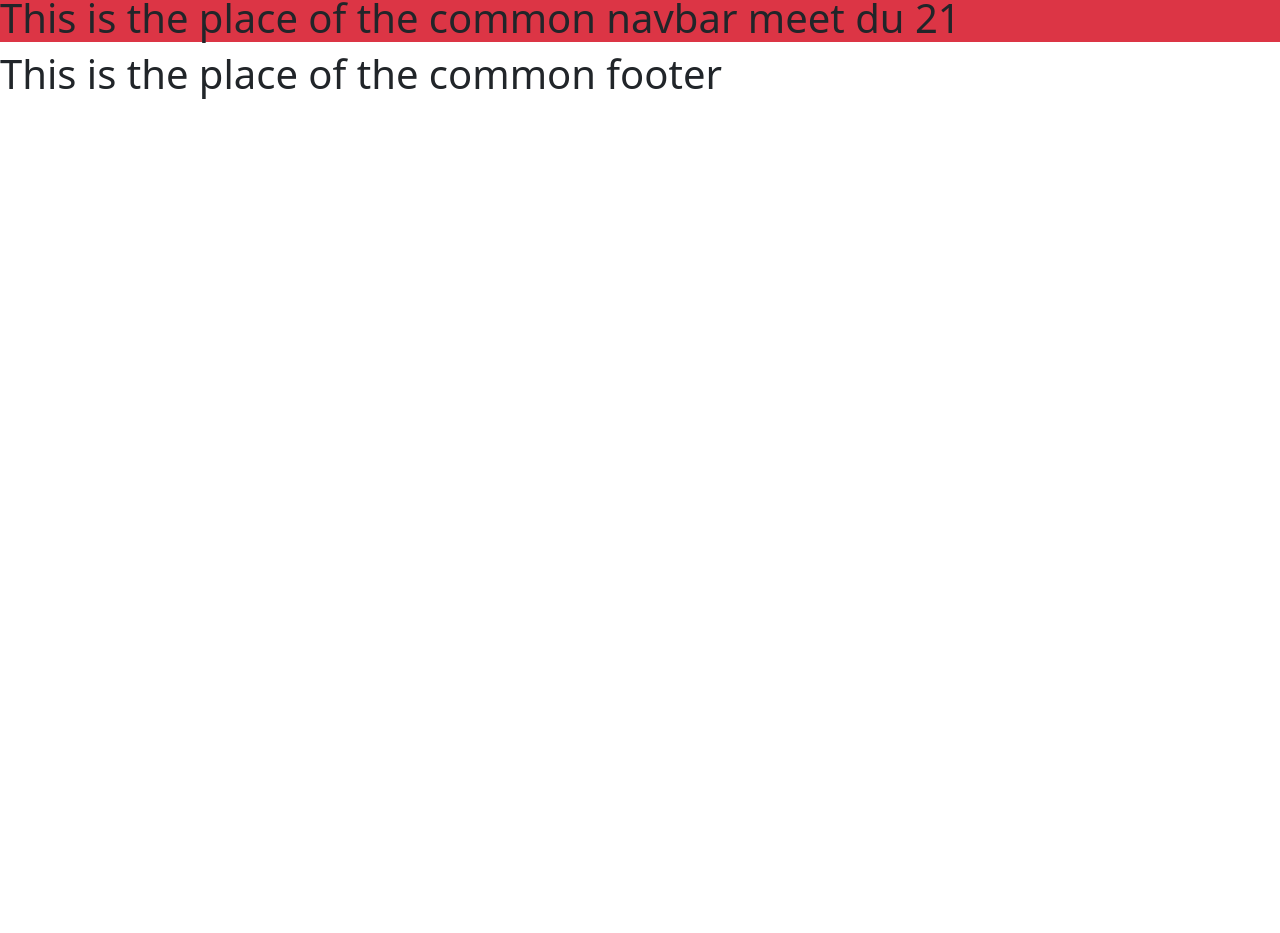
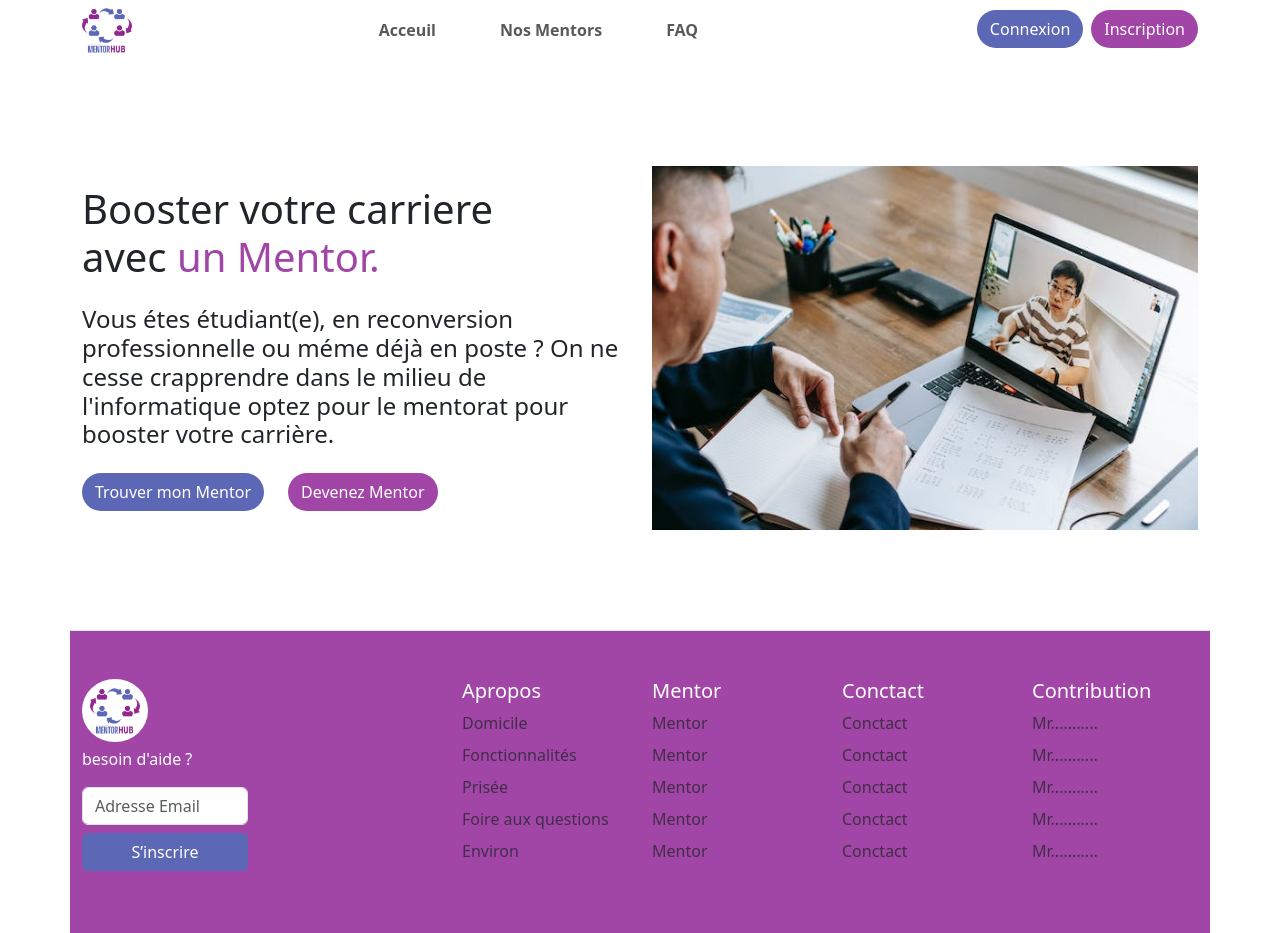
Before and after one commit to MAMADOU12-max/mentorat-frontend-project, a Vue app: page / in a window 1280 px wide. Shown: the part 6-939 px from the top of the page. Before the commit the page ends 800 px from the top, so only its background shows below. Built offline with nearby package versions, Linux system fonts and the light colour scheme.

Commit message:
mise en forme de la AppBar & Appfooter & HomeScreen

```diff
--- a/src/App.vue
+++ b/src/App.vue
@@ -1,18 +1,10 @@
 <template>
-  <!-- <LoginScreen/> -->
-  <HomeScreen/>
+<!--   <LoginScreen/>-->
+  <home-screen></home-screen>
 </template>
 
-<script>
+<script setup>
 // import LoginScreen from './views/LoginScreen.vue'
 import HomeScreen from './views/HomeScreen.vue'
 
-
-export default {
-  name: 'App',
-  components: {
-    // LoginScreen,
-    HomeScreen
-  }
-}
 </script>
--- /dev/null
+++ b/src/components/AppBar.vue
@@ -0,0 +1,40 @@
+<template>
+    <nav class="navbar navbar-expand justify-content-between">
+        <div class="container align-items-center ">
+            <a href="#" class="navbar-brand flex-grow-1" >
+                <img class="img-fluid" width="50" height="50" v-bind:src="require('@/assets/images/mentor-hub.png')" alt="logo mentor-hub">
+            </a>
+            <div class="d-flex justify-content-between flex-grow-1">
+                <ul class="navbar-nav">
+                    <li class="nav-item me-5" v-for="menu in menus" v-bind:key="menu.id">
+                        <a class="nav-link fw-bold">{{ menu.name }}</a>
+                        <!--                        <router-link v-bind:to="{name: menu.namRouter}">-->
+                        <!--                            <a>{{ menu.name }}</a>-->
+                        <!--                        </router-link>-->
+                    </li>
+                </ul>
+                <div>
+                    <button type="button" class="btn bg-bleu me-2">Connexion</button>
+                    <button type="button" class="btn bg-rose">Inscription</button>
+                </div>
+            </div>
+        </div>
+    </nav>
+</template>
+
+
+<script setup>
+let menus =  [
+    {namRouter: "home", name: "Acceuil"},
+    {namRouter: "", name: "Nos Mentors"},
+    {namRouter: "", name: "FAQ"},
+]
+</script>
+
+<style scoped>
+
+.btn{
+    border-radius: 20px;
+}
+
+</style>
--- /dev/null
+++ b/src/components/AppFooter.vue
@@ -0,0 +1,102 @@
+<template>
+    <div class="container bg-rose">
+        <footer class="row row-cols-1  row-cols-sm-2 row-cols-md-3 row-cols-lg-6 py-5 border-top">
+            <div class="d-flex flex-column justify-content-between col mb-3">
+                <div class="d-flex">
+                    <div class="rounded-circle bg-white p-2">
+                        <img class="img-fluid" width="50" height="50" v-bind:src="require('@/assets/images/mentor-hub.png')" alt="logo mentor-hub">
+                    </div>
+                </div>
+                <div>
+                    <p >besoin d'aide ?</p>
+                    <div class="d-flex flex-column w-100 gap-2">
+                        <input type="email" class="form-control" placeholder="Adresse Email">
+                        <button class="btn bg-bleu" type="button">S’inscrire</button>
+                    </div>
+                </div>
+
+            </div>
+
+            <div class="col d-sm-none d-md-none d-lg-block  mb-3"></div>
+
+            <div class="col mb-3">
+                <h5>Apropos</h5>
+                <ul class="nav flex-column">
+                    <li class="nav-item mb-2"><a href="#" class="nav-link p-0 text-body-secondary">Domicile</a></li>
+                    <li class="nav-item mb-2"><a href="#" class="nav-link p-0 text-body-secondary">Fonctionnalités</a></li>
+                    <li class="nav-item mb-2"><a href="#" class="nav-link p-0 text-body-secondary">Prisée</a></li>
+                    <li class="nav-item mb-2"><a href="#" class="nav-link p-0 text-body-secondary">Foire aux questions</a></li>
+                    <li class="nav-item mb-2"><a href="#" class="nav-link p-0 text-body-secondary">Environ</a></li>
+                </ul>
+            </div>
+
+            <div class="col mb-3">
+                <h5>Mentor</h5>
+                <ul class="nav flex-column">
+                    <li class="nav-item mb-2"><a href="#" class="nav-link p-0 text-body-secondary">Mentor</a></li>
+                    <li class="nav-item mb-2"><a href="#" class="nav-link p-0 text-body-secondary">Mentor</a></li>
+                    <li class="nav-item mb-2"><a href="#" class="nav-link p-0 text-body-secondary">Mentor</a></li>
+                    <li class="nav-item mb-2"><a href="#" class="nav-link p-0 text-body-secondary">Mentor</a></li>
+                    <li class="nav-item mb-2"><a href="#" class="nav-link p-0 text-body-secondary">Mentor</a></li>
+                </ul>
+            </div>
+
+            <div class="col mb-3">
+                <h5>Conctact</h5>
+                <ul class="nav flex-column">
+                    <li class="nav-item mb-2"><a href="#" class="nav-link p-0 text-body-secondary">Conctact</a></li>
+                    <li class="nav-item mb-2"><a href="#" class="nav-link p-0 text-body-secondary">Conctact</a></li>
+                    <li class="nav-item mb-2"><a href="#" class="nav-link p-0 text-body-secondary">Conctact</a></li>
+                    <li class="nav-item mb-2"><a href="#" class="nav-link p-0 text-body-secondary">Conctact</a></li>
+                    <li class="nav-item mb-2"><a href="#" class="nav-link p-0 text-body-secondary">Conctact</a></li>
+                </ul>
+            </div>
+
+            <div class="col mb-3">
+                <h5>Contribution</h5>
+                <ul class="nav flex-column">
+                    <li class="nav-item mb-2"><a href="#" class="nav-link p-0 text-body-secondary">Mr...........</a></li>
+                    <li class="nav-item mb-2"><a href="#" class="nav-link p-0 text-body-secondary">Mr...........</a></li>
+                    <li class="nav-item mb-2"><a href="#" class="nav-link p-0 text-body-secondary">Mr...........</a></li>
+                    <li class="nav-item mb-2"><a href="#" class="nav-link p-0 text-body-secondary">Mr...........</a></li>
+                    <li class="nav-item mb-2"><a href="#" class="nav-link p-0 text-body-secondary">Mr...........</a></li>
+                </ul>
+            </div>
+        </footer>
+        <div class="row d-flex divider-custom">
+            <div class="col divider-custom-line"></div>
+            <div class="col d-flex justify-content-between">
+                <img class="img-fluid" width="40"  v-for="image in images" :key="image.id" v-bind:src="require(`../assets/icons/${image.name}`)" v-bind:alt="image.alt" />
+            </div>
+            <div class="col divider-custom-line"></div>
+        </div>
+    </div>
+</template>
+
+
+<script setup>
+
+let images = [
+    { name: "pinterest_60px.png", alt: "pinterest icon" },
+    { name: "facebook_48px.png", alt: "facebook icon" },
+    { name: "whatsapp_60px.png", alt: "whatsapp icon" },
+]
+
+</script>
+
+<style scoped>
+
+.divider-custom {
+    display: flex;
+    justify-content: center;
+    align-items: center;
+}
+
+.divider-custom .divider-custom-line {
+    width: 100%;
+    height: 0.25rem;
+    background-color: #ffffff;
+    border-color: #ffffff;
+}
+
+</style>
--- a/src/components/Appbar.vue
+++ /dev/null
@@ -1,12 +0,0 @@
-<template>
-    <div>
-       <h1 class="bg-danger">This is the place of the common navbar meet du 21</h1>
-    </div>
-</template>
-
-
-<script>
-export default {
-    name: "AppNavbar"
-}
-</script>
--- a/src/components/Appfooter.vue
+++ /dev/null
@@ -1,12 +0,0 @@
-<template>
-    <div>
-        <h1>This is the place of the common footer</h1>
-    </div>
-</template>
-
-
-<script>
-export default {
-    name: "AppFooter"
-}
-</script>
--- a/src/index.css
+++ b/src/index.css
@@ -10,6 +10,12 @@ a {
 
 .bg-rose{
     background-color: #a146a6;
+    color:white ;
+}
+
+.bg-bleu{
+    background-color: #5c67b6;
+    color:white ;
 }
 
 .text-rose{
--- a/src/views/HomeScreen.vue
+++ b/src/views/HomeScreen.vue
@@ -3,17 +3,38 @@
 
         <!-- Separation des section -->
 
+        <!-- start navbar section [Javis]-->
+        <appbar></appbar>
+        <!-- end navbar section -->
+
         <!-- section1: navbar, footer booster votre carriere  [Javis]-->
+        <div class="container" id="landing">
+            <div class="container">
+                <div class="row">
+                    <div class="col-lg-6 d-lg-flex flex-lg-column justify-content-center align-items-stretch pt-5 pt-lg-0 order-2 order-lg-1">
+                        <div class="txt-landing">
+                            <h1 class="mb-4">Booster votre carriere <br> avec <span style="color: #a146a6">un Mentor.</span></h1>
+                            <h4 class="mb-4">
+                                Vous étes étudiant(e), en reconversion
+                                professionnelle ou méme déjà en poste ?
+                                On ne cesse crapprendre dans le milieu
+                                de l'informatique optez pour le mentorat
+                                pour booster votre carrière.
+                            </h4>
+                            <a href="#" class="btn bg-bleu me-4"> Trouver mon Mentor </a>
+                            <a href="#" class="btn bg-rose"> Devenez Mentor </a>
+                        </div>
+                    </div>
+                    <div class="col-lg-6 d-lg-flex flex-lg-column align-items-stretch order-1 order-lg-2 ">
+                        <img class="border-goutte img-fluid w-100  "  v-bind:src="require('@/assets/images/imgTest.jpg')" alt="logo mentor-hub">
+                    </div>
+                </div>
+            </div>
+        </div>
 
         <!-- section2: mentor et pourquoi mentor  [Mamadou]-->
 
         <!-- Section3: Faq et temoignage [Arnold]-->
-
-
-
-        <!-- start navbar section [Javis]-->
-        <appbar></appbar>
-        <!-- end navbar section -->
 
         <!-- start Boostez votre carriere section [Javis]-->
 
@@ -39,15 +60,29 @@
 </template>
 
 
-<script>
-import Appbar from '../components/Appbar.vue'
-import AppFooter from '../components/Appfooter.vue'
+<script setup>
+import Appbar from '../components/AppBar.vue'
+import AppFooter from '../components/AppFooter.vue'
 
-export default {
-    name: 'App',
-    components: {
-        Appbar,
-        AppFooter
+</script>
+
+<style scoped>
+
+#landing{
+    padding: 100px 0 100px 0;
+}
+
+.border-goutte{
+}
+
+.btn{
+    border-radius: 20px;
+}
+
+@media (max-width: 991px){
+    .txt-landing {
+        text-align: center;
     }
 }
-</script>
+
+</style>
```
Also changed, not shown: package.json (+7 -3 lines), src/assets/images/imgTest.jpg (added), 1 other file (tests, documents, lock files or other folders).
